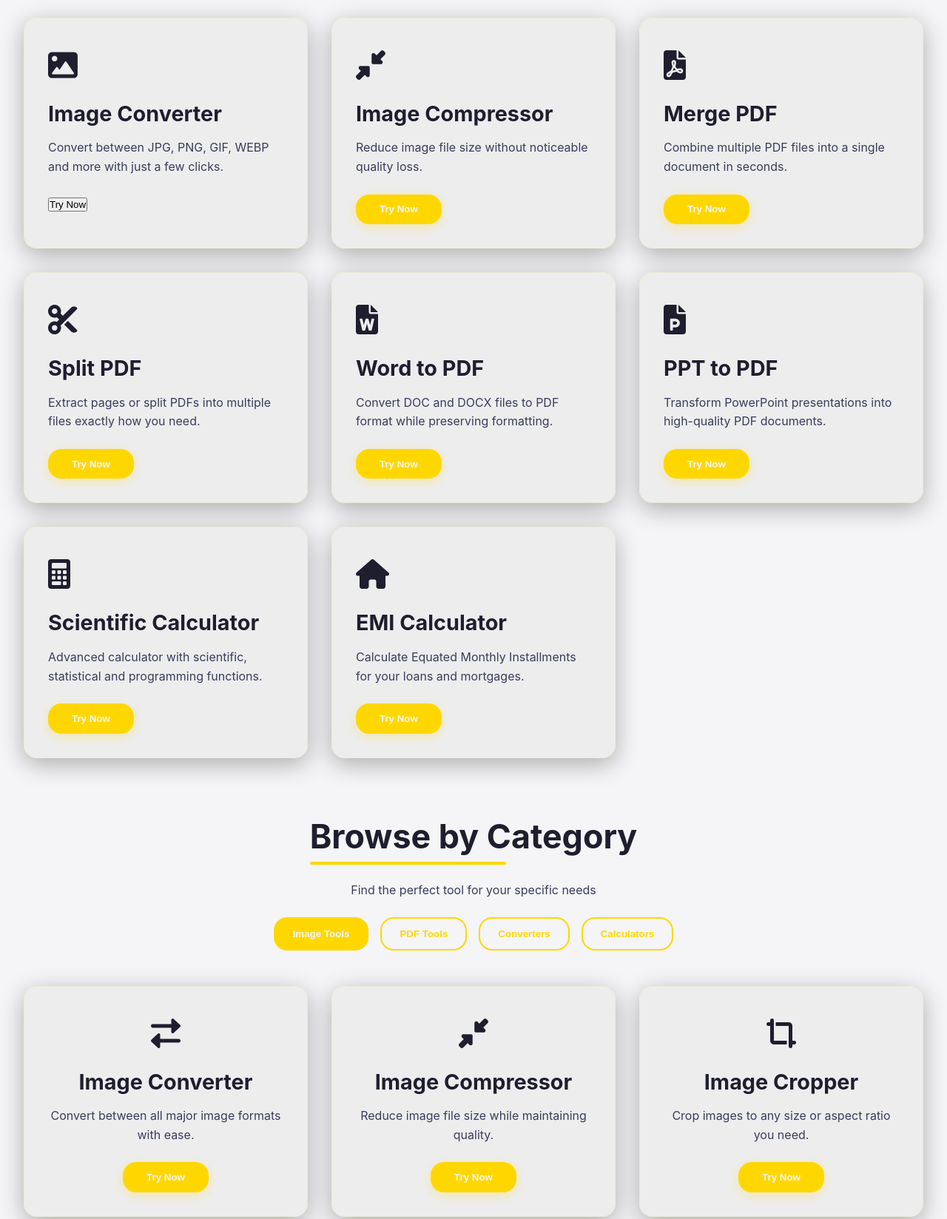
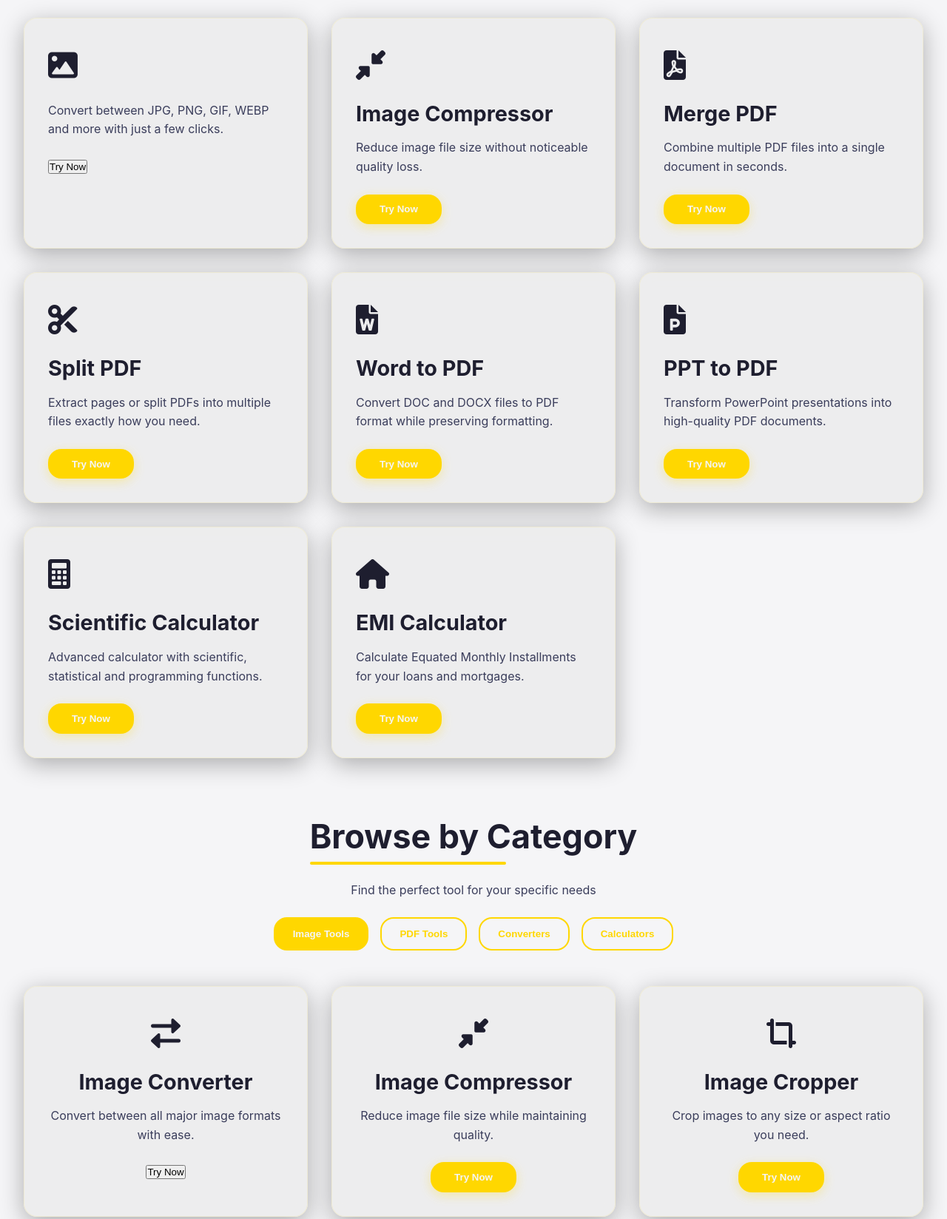
Before and after one commit to XToolsHub/XToolsHub, a plain HTML site: page index.html in a window 1280 px wide. Shown: the part 840-2488 px from the top of the page at 74% size. Drawn offline with Linux system fonts and the light colour scheme.

Commit message:
Update index.html

```diff
--- a/index.html
+++ b/index.html
@@ -613,7 +613,7 @@
                 <div class="tool-icon">
                     <i class="fas fa-image"></i>
                 </div>
-                <h3>Image Converter</h3>
+                <h3></h3>
                 <p>Convert between JPG, PNG, GIF, WEBP and more with just a few clicks.</p>
                 <button class="image-converter.html" onclick="showDemoAlert()">Try Now</button>
             </div>
@@ -708,7 +708,7 @@
                         </div>
                         <h3>Image Converter</h3>
                         <p>Convert between all major image formats with ease.</p>
-                        <button class="btn" onclick="showDemoAlert()">Try Now</button>
+                        <button class="image-converter.html" onclick="showDemoAlert()">Try Now</button>
                     </div>
 
                     <div class="tool-card">
```
